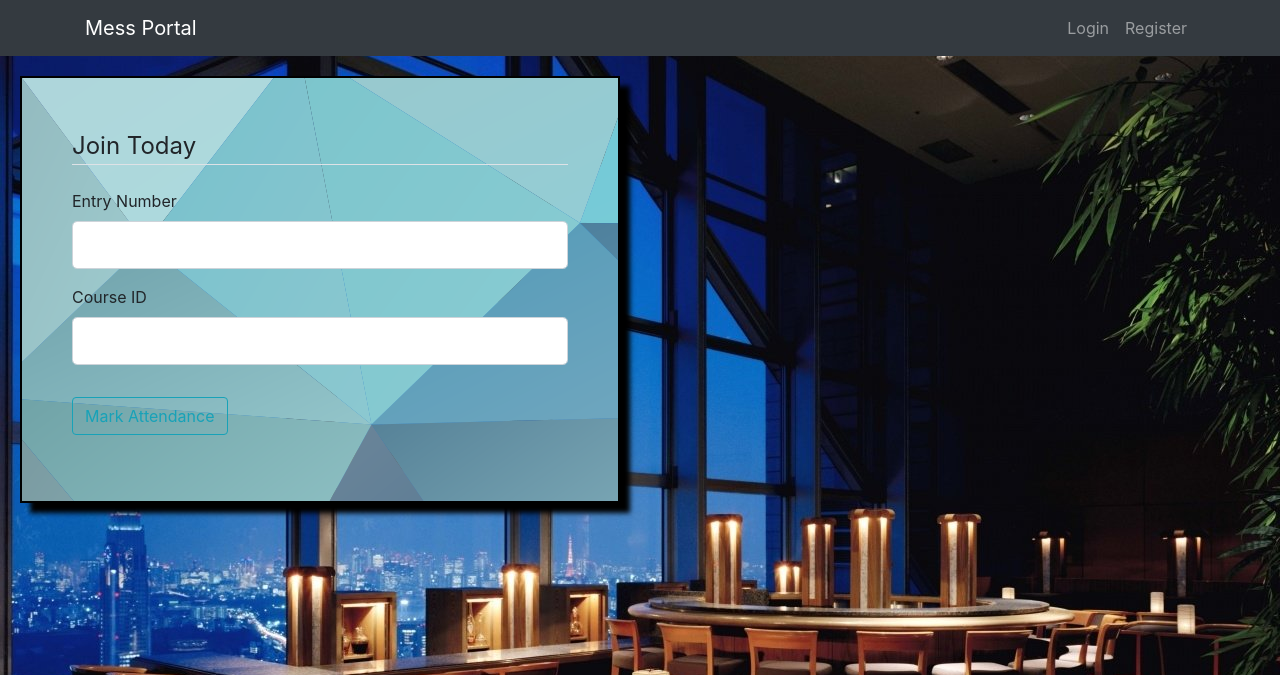
After one commit to dak-x/Face-Net, a Flask app: page /markattendance in a window 1280 px wide. The commit adds this page. Shown: the top 675 px of the page. Run offline with Flask 2, Linux system fonts and the light colour scheme; some libraries are stand-ins or nearby versions.

Commit message:
added new routes

```diff
--- a/attendance/camera.py
+++ b/attendance/camera.py
@@ -6,22 +6,40 @@ import os
 import face_recognition
 import cv2
 import numpy as np
-new_face_encodings=[]
-new_face_names=[]
-for filename in os.listdir('attendance/datasets'):
-    if(filename!='.ipynb_checkpoints' and filename!='.DS_Store'):
-            test = face_recognition.load_image_file(os.path.join('attendance/datasets',filename))
-            test_encoding = face_recognition.face_encodings(test)[0]
-            new_face_encodings.append(test_encoding)
-            face_name = filename.split('.')[0][:-1]
-            new_face_names.append(face_name)
-known_face_encodings = new_face_encodings
-known_face_names = new_face_names
+# new_face_encodings=[]
+# new_face_names=[]
+# for filename in os.listdir('attendance/datasets'):
+#     if(filename!='.ipynb_checkpoints' and filename!='.DS_Store'):
+#             test = face_recognition.load_image_file(os.path.join('attendance/datasets',filename))
+#             test_encoding = face_recognition.face_encodings(test)[0]
+#             new_face_encodings.append(test_encoding)
+#             face_name = filename.split('.')[0][:-1]
+#             new_face_names.append(face_name)
+# known_face_encodings = new_face_encodings
+# known_face_names = new_face_names
 video_capture = cv2.VideoCapture(0)  # 0 for web camera live stream
 #  for cctv camera'rtsp://username:password@ip_address:554/user=username_password='password'_channel=channel_number_stream=0.sdp'
 #  example of cctv or rtsp: 'rtsp://mamun:123456@101.134.16.117:554/user=mamun_password=123456_channel=1_stream=0.sdp'
 
+def authenticate(userID):
+    test_face_encodings = []
+    try:
+        test = face_recognition.load_image_file(os.path.join('attendance/datasets',userID+".png"))
+    except:
+        test = face_recognition.load_image_file(os.path.join('attendance/datasets',userID+".jpg"))
+    test_encoding = face_recognition.face_encodings(test)[0]
+    test_face_encodings.append(test_encoding)
+    ret, frame = video_capture.read()
+    small_frame = cv2.resize(frame, (0, 0), fx=0.25, fy=0.25)
+    rgb_small_frame = small_frame[:, :, ::-1]
+    face_locations = face_recognition.face_locations(rgb_small_frame)
+    face_encoding = face_recognition.face_encodings(rgb_small_frame, face_locations)[0]
 
+    face_distances = face_recognition.face_distance(test_face_encodings, face_encoding)
+    if (min(face_distances) > 0.6):
+        return False
+    else:
+        return True
 
 
 def camera_stream():
@@ -41,22 +59,12 @@ def camera_stream():
 
             face_locations = face_recognition.face_locations(rgb_small_frame)
             face_encodings = face_recognition.face_encodings(rgb_small_frame, face_locations)
-            face_names = []
-            for face_encoding in face_encodings:
-                name = "Unknown"
-                matches = face_recognition.compare_faces(known_face_encodings, face_encoding)
-                face_distances = face_recognition.face_distance(known_face_encodings, face_encoding)
-                best_match_index = np.argmin(face_distances)
-                if (min(face_distances) > 0.5):
-                    name = "Unknown"
-                elif matches[best_match_index]:
-                    name = known_face_names[best_match_index]
-                face_names.append(name)
+
 
         process_this_frame = not process_this_frame
 
         # Display the results
-        for (top, right, bottom, left), name in zip(face_locations, face_names):
+        for (top, right, bottom, left) in face_locations:
             top *= 4
             right *= 4
             bottom *= 4
@@ -64,42 +72,4 @@ def camera_stream():
 
             cv2.rectangle(frame, (left, top), (right, bottom), (0, 0, 255), 2)
 
-            cv2.rectangle(frame, (left, bottom - 35), (right, bottom), (0, 0, 255), cv2.FILLED)
-            font = cv2.FONT_HERSHEY_DUPLEX
-            cv2.putText(frame, name, (left + 6, bottom - 6), font, 1.0, (255, 255, 255), 1)
-
-            # Display the resulting frame in browser
         return cv2.imencode('.jpg', frame)[1].tobytes()
-def person_name():
-    face_locations = []
-    face_encodings = []
-    face_names = []
-    process_this_frame = True
-    while True:
-        # Capture frame-by-frame
-        ret, frame = video_capture.read()
-
-        small_frame = cv2.resize(frame, (0, 0), fx=0.25, fy=0.25)
-
-        rgb_small_frame = small_frame[:, :, ::-1]
-
-        if process_this_frame:
-
-            face_locations = face_recognition.face_locations(rgb_small_frame)
-            face_encodings = face_recognition.face_encodings(rgb_small_frame, face_locations)
-            face_names = []
-            for face_encoding in face_encodings:
-                name = "Unknown"
-                matches = face_recognition.compare_faces(known_face_encodings, face_encoding)
-                face_distances = face_recognition.face_distance(known_face_encodings, face_encoding)
-                best_match_index = np.argmin(face_distances)
-                if (min(face_distances) > 0.5):
-                    name = "Unknown"
-                elif matches[best_match_index]:
-                    name = known_face_names[best_match_index]
-                face_names.append(name)
-
-        process_this_frame = not process_this_frame
-
-
-        return  face_names[0]
--- a/attendance/form.py
+++ b/attendance/form.py
@@ -49,3 +49,8 @@ class UpdateAccountForm(FlaskForm):
             user = User.query.filter_by(email=email.data).first()
             if user:
                 raise ValidationError('That email is taken. Please choose a different one.')
+
+class markattendanceForm(FlaskForm):
+    entry_number = StringField('Entry Number', validators=[DataRequired()])
+    course_id = StringField('Course ID', validators=[DataRequired()])
+    submit = SubmitField('Mark Attendance')
--- a/attendance/routes.py
+++ b/attendance/routes.py
@@ -4,13 +4,11 @@ from PIL import Image
 import os
 from attendance.models import User
 from flask import Flask, render_template, url_for, flash, redirect, request,abort, Response
-from attendance.form import RegistrationForm, LoginForm, UpdateAccountForm
+from attendance.form import RegistrationForm, LoginForm, UpdateAccountForm, markattendanceForm
 from attendance import app, db, bcrypt
 from flask_login import login_user, current_user, logout_user, login_required
 from datetime import datetime,date
-from attendance.camera import camera_stream, person_name
-
-
+from attendance.camera import camera_stream, authenticate
 
 @app.route("/")
 @app.route("/home")
@@ -89,11 +87,30 @@ def account():
 	image_file = url_for('static', filename="img/"+current_user.image_file)
 	return render_template('account.html', title='Account', image_file=image_file, form= form)
 
+@app.route('/markattendance',methods=["GET","POST"])
+def markattendance():
+	form = markattendanceForm()
+	if form.validate_on_submit():
+		# add parameters to send
+		return redirect(url_for('detect'))
 
+	return render_template('mark_attendance.html', form = form)
 
 @app.route('/detect')
 def detect():
     return render_template('index.html')
+
+@app.route('/addattendance')
+def addattendance():
+	# to add take entry number from params
+	is_true = authenticate("2018UCS0065")
+	if(is_true):
+		# todo add corresponding attendance into db
+		# add page instead
+		return "Success"
+	else:
+		# todo add extra page with prompt to go back
+		return "Not authenticated"
 
 def gen_frame():
     """Video streaming generator function."""
--- a/attendance/templates/index.html
+++ b/attendance/templates/index.html
@@ -22,7 +22,7 @@
 
             <h1  style="font-family: 'Holtwood One SC';  " class="mt-5"> Detect your Face</h1>
     </div>
-             <a class="btn btn-danger btn m-2" href="{{url_for('home')}}"> Register </a>
+             <a class="btn btn-danger btn m-2" href="{{url_for('addattendance')}}"> Register </a>
     <div class="col-lg-10  offset-lg-0" style="padding-left: 100px">
             <img style= "border: 2px solid black;"src="{{ url_for('video_feed') }}" width="100%">
     </div>
--- /dev/null
+++ b/attendance/templates/mark_attendance.html
@@ -0,0 +1,48 @@
+{% extends "layout.html" %}
+{% block content %}
+    <div class="content-section">
+      <form action="" method="POST">
+        {{ form.hidden_tag() }}
+        <fieldset class="form-group">
+          <legend class="border-bottom mb-4">Join Today</legend>
+
+          <div class="form-group">
+            {{ form.entry_number.label(class="form-control-label")}}
+
+            {% if form.entry_number.errors %}
+              {{ form.entry_number(class="form-control form-control-lg is-invalid")}}
+              <div class="invalid-feedback">
+                {% for error in form.entry_number.errors %}
+                  <span> {{ error }} </span>
+                {% endfor %}
+              </div>
+              {% else %}
+                {{ form.entry_number(class="form-control form-control-lg") }}
+            {% endif %}
+
+          </div>
+          <div class="form-group">
+            {{ form.course_id.label(class="form-control-label")}}
+
+            {% if form.course_id.errors %}
+              {{ form.course_id(class="form-control form-control-lg is-invalid")}}
+              <div class="invalid-feedback">
+                {% for error in form.course_id.errors %}
+                  <span> {{ error }} </span>
+                {% endfor %}
+              </div>
+              {% else %}
+                {{ form.course_id(class="form-control form-control-lg") }}
+            {% endif %}
+          </div>
+
+
+        </fieldset>
+        <div class="form-group">
+          {{ form.submit(class="btn btn-outline-info") }}
+        </div>
+      </form>
+
+    </div>
+
+{% endblock content %}
```
Also changed, not shown: 2 other files.
